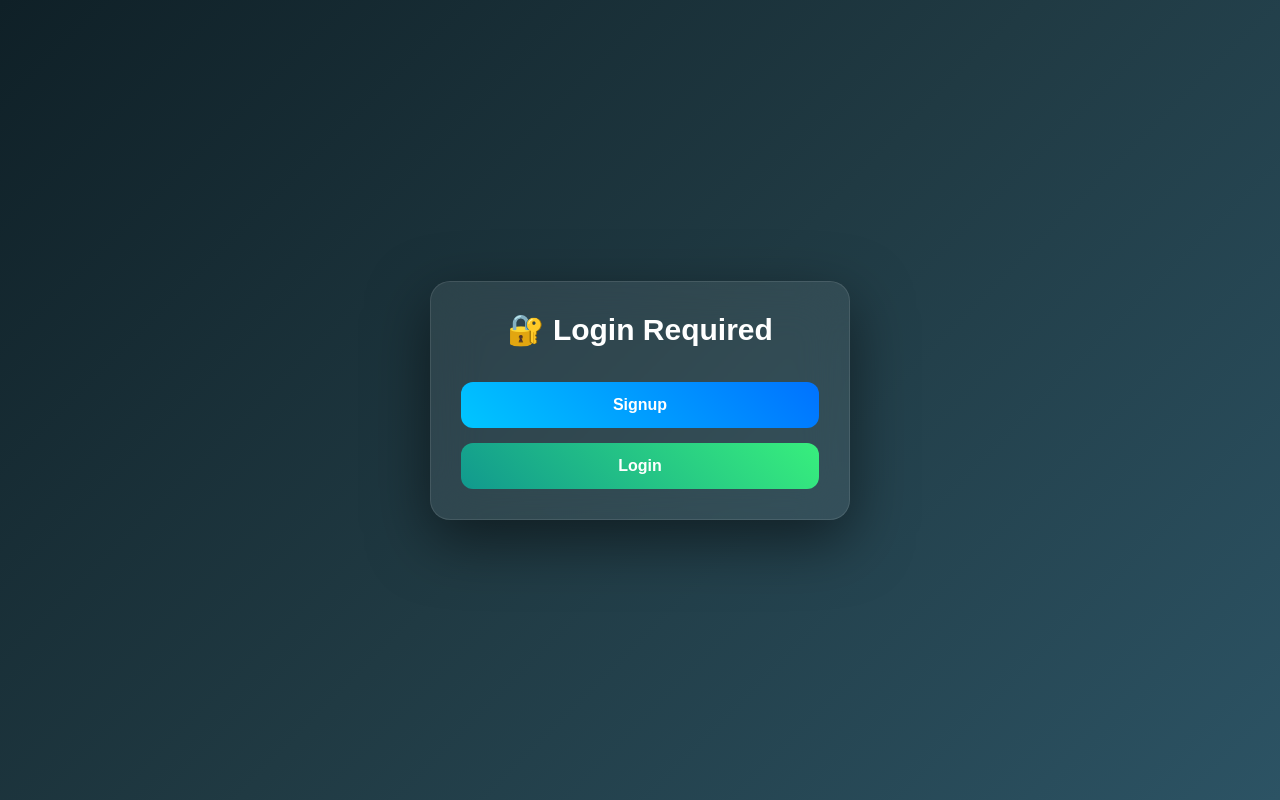
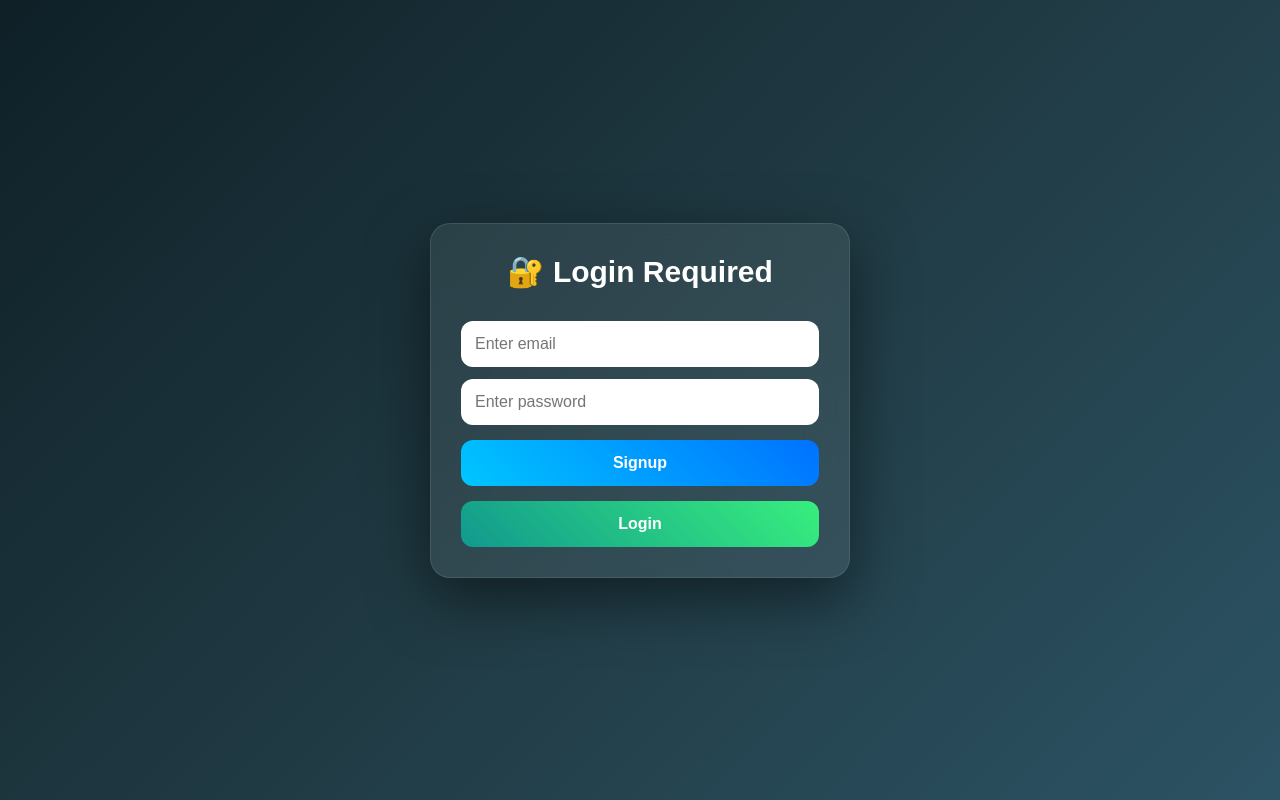
Before and after one commit to Raju01012000/task-manager, a React (Create React App) app in the folder client/: page / in a window 1280 px wide. Built offline with nearby package versions, Linux system fonts and the light colour scheme.

Commit message:
added real user login

```diff
--- a/client/src/App.css
+++ b/client/src/App.css
@@ -6,7 +6,7 @@
 }
 
 body {
-  height: 100vh;
+  min-height: 100vh;
   background: linear-gradient(
     135deg,
     #0f2027,
@@ -46,6 +46,20 @@ body {
   margin-bottom: 20px;
   font-size: 30px;
 }
+
+/* AUTH INPUTS */
+
+.auth-input {
+  width: 100%;
+  padding: 14px;
+  margin-top: 12px;
+  border-radius: 12px;
+  border: none;
+  outline: none;
+  font-size: 16px;
+}
+
+/* TASK INPUT */
 
 .input-box {
   display: flex;
@@ -119,7 +133,7 @@ input {
   transform: scale(1.05);
 }
 
-/* LOGOUT */
+/* LOGOUT BUTTON */
 
 .logout-btn {
   background: #ff4b2b;
@@ -137,7 +151,7 @@ input {
   transform: scale(1.05);
 }
 
-/* TASK */
+/* TASK CARD */
 
 .task {
   display: flex;
@@ -232,4 +246,23 @@ input {
 .error-text {
   color: #ff5252;
   margin-top: 15px;
+  font-weight: bold;
 }
+
+/* MOBILE */
+
+@media (max-width: 500px) {
+  .card {
+    width: 100%;
+  }
+
+  .task {
+    flex-direction: column;
+    gap: 10px;
+  }
+
+  .task-buttons {
+    width: 100%;
+    justify-content: center;
+  }
+}
--- a/client/src/App.js
+++ b/client/src/App.js
@@ -11,6 +11,10 @@ function App() {
   const [loading, setLoading] = useState(false);
   const [error, setError] = useState("");
 
+  // NEW
+  const [email, setEmail] = useState("");
+  const [password, setPassword] = useState("");
+
   const [token, setToken] = useState(
     localStorage.getItem("token") || ""
   );
@@ -20,21 +24,32 @@ function App() {
   ====================== */
 
   const signup = async () => {
+    if (!email || !password) {
+      setError("Enter email & password");
+      return;
+    }
+
     try {
+      setError("");
+
       const res = await fetch(`${API}/signup`, {
         method: "POST",
         headers: {
           "Content-Type": "application/json",
         },
         body: JSON.stringify({
-          email: "test@test.com",
-          password: "123456",
+          email,
+          password,
         }),
       });
 
       const data = await res.json();
 
-      alert(JSON.stringify(data));
+      if (data.message) {
+        alert("Signup successful ✅");
+      } else {
+        setError("Signup failed");
+      }
     } catch {
       setError("Signup failed");
     }
@@ -45,15 +60,22 @@ function App() {
   ====================== */
 
   const login = async () => {
+    if (!email || !password) {
+      setError("Enter email & password");
+      return;
+    }
+
     try {
+      setError("");
+
       const res = await fetch(`${API}/login`, {
         method: "POST",
         headers: {
           "Content-Type": "application/json",
         },
         body: JSON.stringify({
-          email: "test@test.com",
-          password: "123456",
+          email,
+          password,
         }),
       });
 
@@ -63,7 +85,7 @@ function App() {
         localStorage.setItem("token", data.token);
         setToken(data.token);
       } else {
-        setError("Login failed");
+        setError("Invalid email or password");
       }
     } catch {
       setError("Login error");
@@ -224,6 +246,26 @@ function App() {
             🔐 Login Required
           </h2>
 
+          <input
+            type="email"
+            placeholder="Enter email"
+            value={email}
+            onChange={(e) =>
+              setEmail(e.target.value)
+            }
+            className="auth-input"
+          />
+
+          <input
+            type="password"
+            placeholder="Enter password"
+            value={password}
+            onChange={(e) =>
+              setPassword(e.target.value)
+            }
+            className="auth-input"
+          />
+
           <button
             className="auth-btn signup-btn"
             onClick={signup}
```
